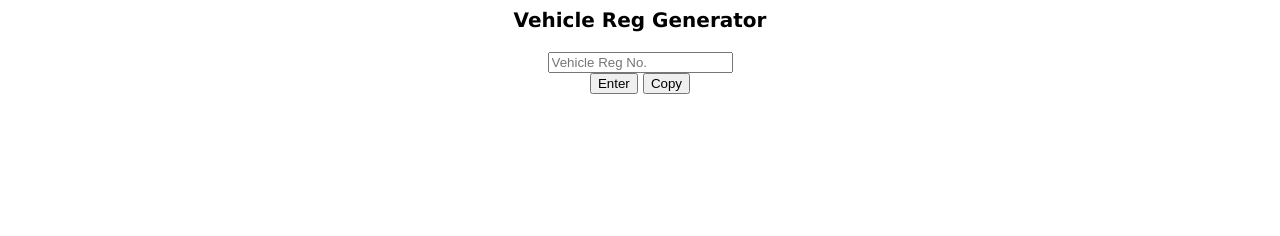
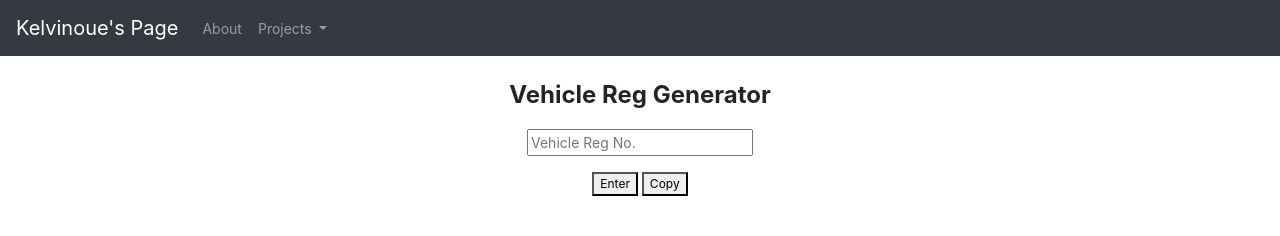
Before and after one commit to kelvinoue/kelvinoue.github.io, a plain HTML site: page docs/vrgen.html in a window 1280 px wide. Drawn offline with nearby package versions, Linux system fonts and the light colour scheme.

Commit message:
Update vrgen.html

```diff
--- a/docs/vrgen.html
+++ b/docs/vrgen.html
@@ -4,24 +4,46 @@
 
 <head>
 <meta name='viewport' content='width=device-width, initial-scale=1.0'>
-<style>
-body {
-	font-family: verdana;
-	text-align: center;
-}
-</style>
+
+<link rel="stylesheet" href="https://cdn.jsdelivr.net/npm/bootstrap@4.0.0/dist/css/bootstrap.min.css" integrity="sha384-Gn5384xqQ1aoWXA+058RXPxPg6fy4IWvTNh0E263XmFcJlSAwiGgFAW/dAiS6JXm" crossorigin="anonymous">
+<script src="https://code.jquery.com/jquery-3.2.1.slim.min.js" integrity="sha384-KJ3o2DKtIkvYIK3UENzmM7KCkRr/rE9/Qpg6aAZGJwFDMVNA/GpGFF93hXpG5KkN" crossorigin="anonymous"></script>
+<script src="https://cdn.jsdelivr.net/npm/popper.js@1.12.9/dist/umd/popper.min.js" integrity="sha384-ApNbgh9B+Y1QKtv3Rn7W3mgPxhU9K/ScQsAP7hUibX39j7fakFPskvXusvfa0b4Q" crossorigin="anonymous"></script>
+<script src="https://cdn.jsdelivr.net/npm/bootstrap@4.0.0/dist/js/bootstrap.min.js" integrity="sha384-JZR6Spejh4U02d8jOt6vLEHfe/JQGiRRSQQxSfFWpi1MquVdAyjUar5+76PVCmYl" crossorigin="anonymous"></script>
+
+<nav class="navbar navbar-expand-lg navbar-dark bg-dark">
+  <a class="navbar-brand" href="index.html">Kelvinoue's Page</a>
+  <button class="navbar-toggler" type="button" data-toggle="collapse" data-target="#navbarNav" aria-controls="navbarNav" aria-expanded="false" aria-label="Toggle navigation">
+    <span class="navbar-toggler-icon"></span>
+  </button>
+  <div class="collapse navbar-collapse" id="navbarNav">
+    <ul class="navbar-nav">
+      <li class="nav-item">
+        <a class="nav-link" href="#">About</a>
+      </li>
+      <li class="nav-item dropdown">
+        <a class="nav-link dropdown-toggle" href="#" id="navbarDropdownMenuLink" data-toggle="dropdown" aria-haspopup="true" aria-expanded="false">
+          Projects
+        </a>
+        <div class="dropdown-menu" aria-labelledby="navbarDropdownMenuLink">
+          <a class="dropdown-item" href="vrgen.html">Vehicle Reg Generator</a>
+        </div>
+      </li>
+    </ul>
+  </div>
+</nav>
 </head>
 
-<body>
-<p id='main' style='font-size:20px'><b>Vehicle Reg Generator</b></p>
+<body style='text-align:center;font-size:14px'>
+<br>
+<p id='main' style='font-size:24px'><b>Vehicle Reg Generator</b></p>
 <input id='query' type='text' placeholder='Vehicle Reg No.'>
-<br>
-<button id='generate' type='button' onclick='gen()'>Enter</button>
-<button id='copier' type='button' onclick='copier()'>Copy</button>
+<p id='temp' style='font-size:1px'></p>
+<button id='generate' type='button' onclick='gen()' style='font-size:12px'>Enter</button>
+<button id='copier' type='button' onclick='copier()' style='font-size:12px'>Copy</button>
 <br>
 <br>
-<b><p id='output' style='font-size:16px'></p></b>
-<p id='alert' style='font-size:12px;width:65%;margin:auto'></p>
+<b><p id='output' style='font-size:20px'></p></b>
+<p id='alert' style='font-size:14px;width:65%;margin:auto'></p>
 <script src='vrgen.js'></script>
 </body>
 
```
